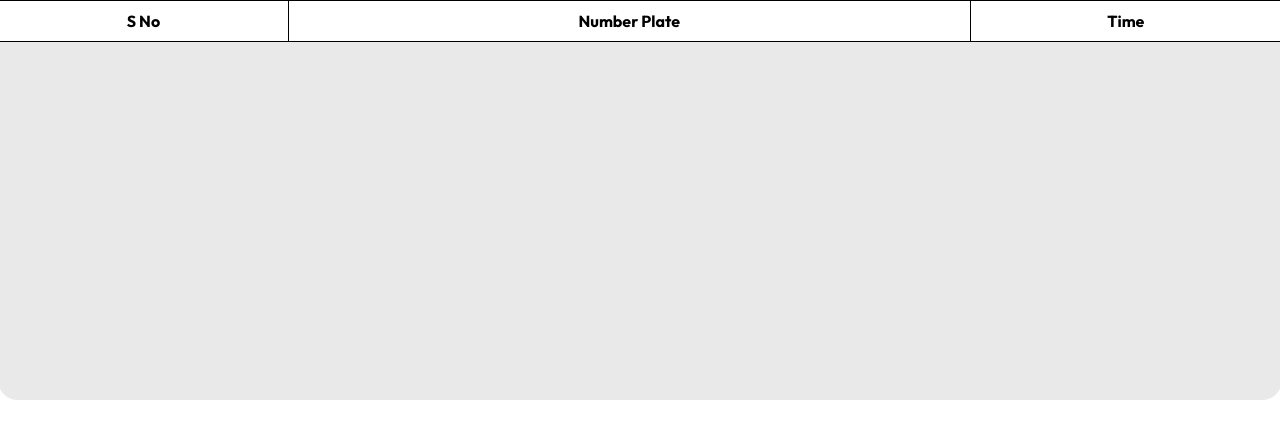
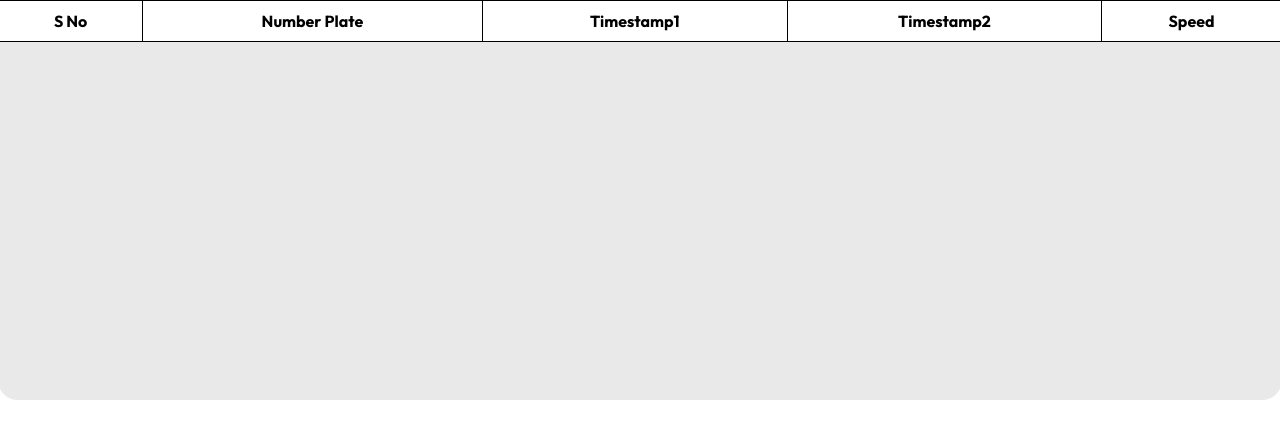
Before and after one commit to Rishikesh-v-k/Licence-Plate-Detection-and-Recognition-using-YOLO-V8-EasyOCR, a Python web app: template template/index.html in a window 1280 px wide. Shown: the part 105-544 px from the top of the page. Run offline with Jinja, Linux system fonts and the light colour scheme; the template is opened without the code that fills it, so the values that code supplies are empty; some web fonts are replaced.

Commit message:
Update index.html

```diff
--- a/template/index.html
+++ b/template/index.html
@@ -2,7 +2,7 @@
 <html lang="en">
 <head>
     <meta charset="UTF-8">
-    <title>FaceTrace</title>
+    <title>Speed Deduction System</title>
     <!--bootstrap cdn link-->
     <link href="https://cdn.jsdelivr.net/npm/bootstrap@5.3.2/dist/css/bootstrap.min.css" rel="stylesheet" integrity="
     sha384-T3c6CoIi6uLrA9TneNEoa7RxnatzjcDSCmG1MXxSR1GAsXEV/Dwwykc2MPK8M2HN" crossorigin="anonymous">
@@ -25,7 +25,9 @@
         <tr class="tr">
           <td class="td"><b>S No</b></td>
           <td class="td"><b>Number Plate</b></td>
-          <td class="td"><b>Time</b></td>
+          <td class="td"><b>Timestamp1</b></td>
+          <td class="td"><b>Timestamp2</b></td>
+          <td class="td"><b>Speed</b></td>
         </tr>
 
         {% if l %}
@@ -33,7 +35,9 @@
         <tr class="tr">
           <td class="td">{{ i+1 }}</td>
           <td class="td">{{ label[i] }}</td>
-          <td class="td">{{ timestamp[i] }}</td>
+          <td class="td">{{ timestamp1[i] }}</td>
+          <td class="td">{{ timestamp2[i] }}</td>
+          <td class="td">{{ speed[i] }}</td>
         </tr>
         {% endfor %}
         {% endif %}
```
